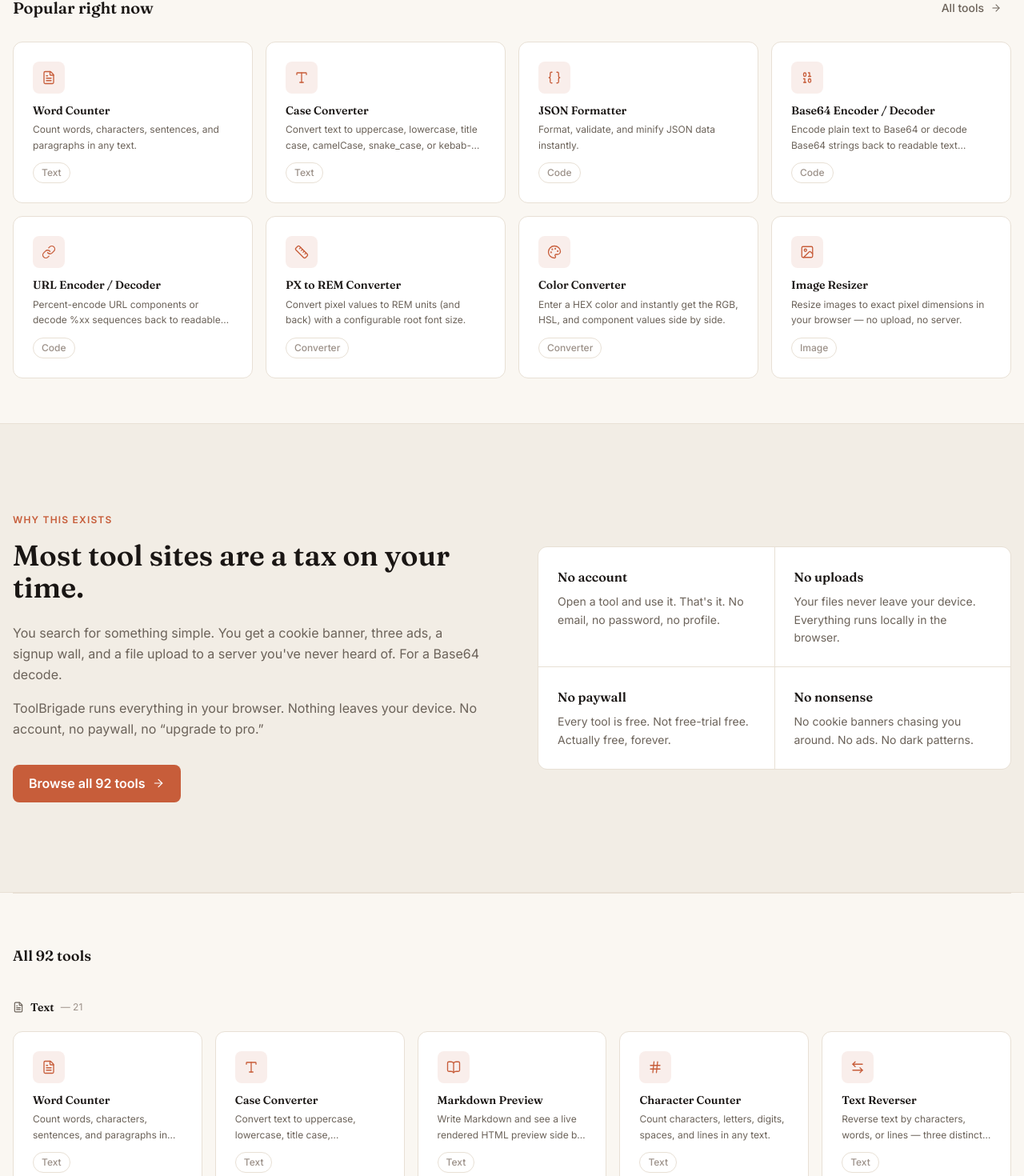
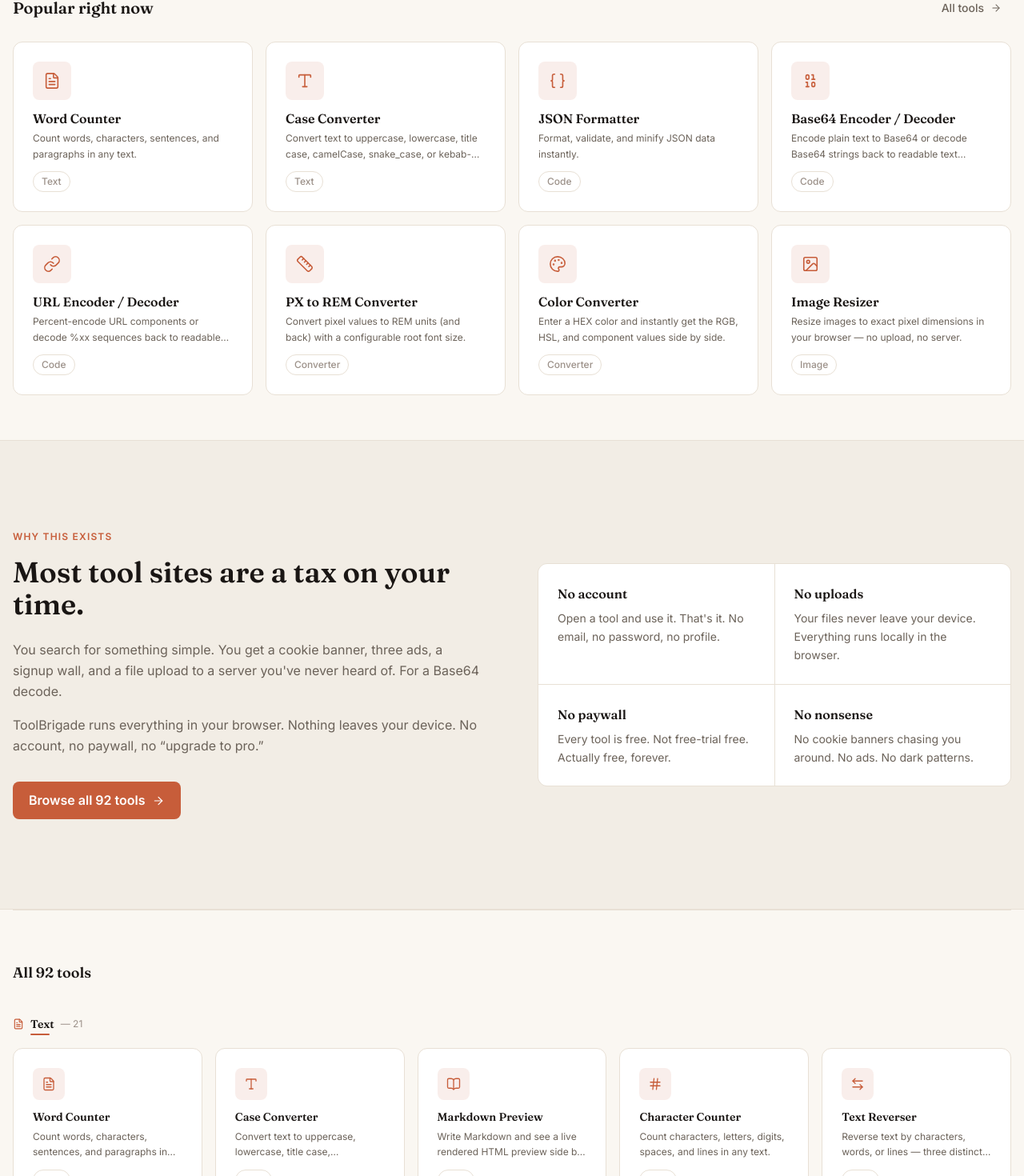
Before and after one commit to toolbrigade/ToolBrigade, a Next.js app: page / in a window 1280 px wide. Shown: the part 879-2349 px from the top of the page at 80% size. Built offline with nearby package versions, Linux system fonts and the light colour scheme; no server answers.

Commit message:
ui: card hover lift, featured cards, category header accents

```diff
--- a/src/app/AllToolsSection.tsx
+++ b/src/app/AllToolsSection.tsx
@@ -42,8 +42,8 @@
           return (
             <div key={cat}>
               <div className="flex items-center gap-2 mb-5">
-                <CatIcon size={14} strokeWidth={2} className="text-[var(--text-muted)]" />
-                <h3 className="font-display text-sm font-semibold text-[var(--text)]">{cat}</h3>
+                <CatIcon size={14} strokeWidth={2} className="text-[var(--brand)]" />
+                <h3 className="font-display text-sm font-semibold text-[var(--text)] relative after:absolute after:-bottom-1 after:left-0 after:w-6 after:h-0.5 after:bg-[var(--brand)] after:rounded-full">{cat}</h3>
                 <span className="text-xs text-[var(--text-subtle)]">— {catTools.length}</span>
               </div>
               <div className="grid grid-cols-2 sm:grid-cols-3 lg:grid-cols-4 xl:grid-cols-5 gap-4">
--- a/src/app/globals.css
+++ b/src/app/globals.css
@@ -61,7 +61,7 @@
   }
 
   .card-hover {
-    @apply hover:-translate-y-0.5 hover:border-[var(--border-hover)];
+    @apply hover:-translate-y-1 hover:border-[var(--border-hover)] hover:shadow-[0_4px_20px_-4px_rgba(199,93,58,0.18)];
   }
 
   .btn-primary {
--- a/src/app/page.tsx
+++ b/src/app/page.tsx
@@ -90,6 +90,7 @@
             Browser tools that<br className="hidden sm:block" />{" "}
             just <span className="text-[var(--brand)]">work.</span>
           </h1>
+
           <p className="text-lg md:text-xl text-[var(--text-muted)] mb-10 max-w-2xl mx-auto leading-relaxed">
             {tools.length}+ free utilities for text, images, PDFs, code, and conversions. No signup, no uploads to random servers, no &ldquo;start your free trial.&rdquo; Runs in your browser. Free forever.
           </p>
@@ -136,7 +137,7 @@
             </Link>
           </div>
           <div className="grid grid-cols-2 sm:grid-cols-3 lg:grid-cols-4 gap-4">
-            {featuredTools.map((tool) => <ToolCard key={tool.slug} tool={tool} />)}
+            {featuredTools.map((tool) => <ToolCard key={tool.slug} tool={tool} featured />)}
           </div>
         </section>
 
--- a/src/components/ToolCard.tsx
+++ b/src/components/ToolCard.tsx
@@ -3,21 +3,21 @@
 import { Wrench } from "lucide-react";
 import type { Tool } from "@/config/tools";
 
-type Props = { tool: Tool };
+type Props = { tool: Tool; featured?: boolean };
 
-export default function ToolCard({ tool }: Props) {
+export default function ToolCard({ tool, featured }: Props) {
   const Icon = iconMap[tool.icon] ?? Wrench;
 
   return (
     <Link
       href={`/tools/${tool.slug}`}
-      className="card card-hover group flex flex-col gap-3 cursor-pointer"
+      className={`card card-hover group flex flex-col gap-3 cursor-pointer`}
     >
-      <div className="icon-container">
-        <Icon size={18} strokeWidth={1.75} />
+      <div className={`icon-container${featured ? " w-12 h-12" : ""}` }>
+        <Icon size={featured ? 22 : 18} strokeWidth={1.75} />
       </div>
       <div className="flex-1">
-        <p className="font-display font-semibold text-[var(--text)] text-sm leading-snug group-hover:text-[var(--brand)] transition-colors">
+        <p className={`font-display font-semibold text-[var(--text)] leading-snug group-hover:text-[var(--brand)] transition-colors${featured ? " text-base" : " text-sm"}`}>
           {tool.name}
         </p>
         <p className="text-xs text-[var(--text-muted)] mt-1 leading-relaxed line-clamp-2">
```
